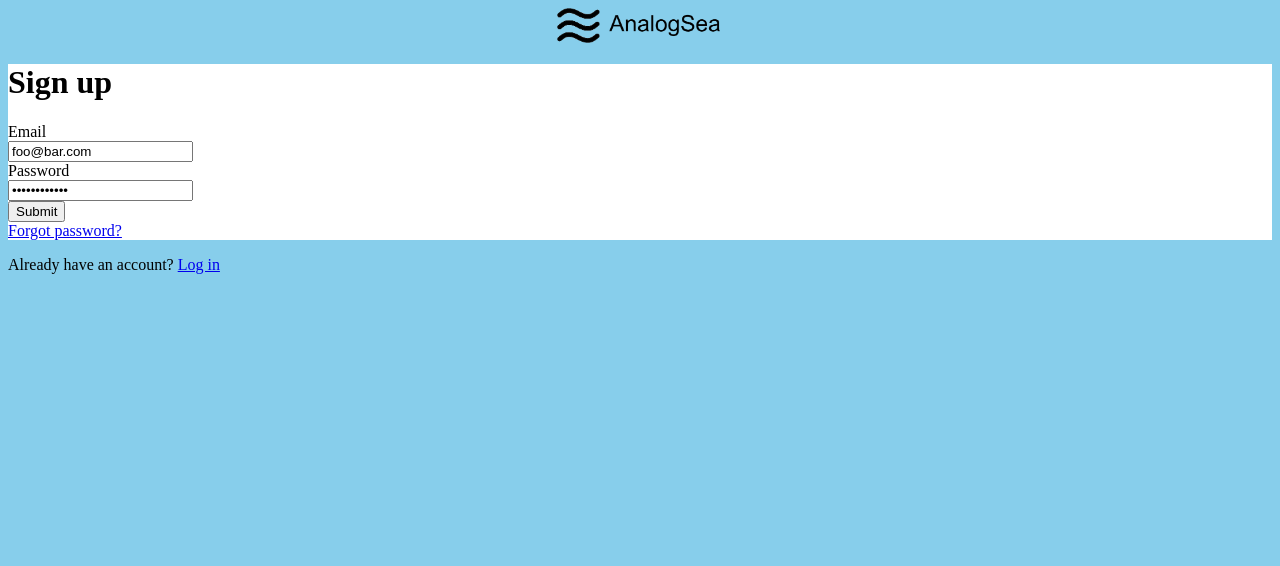
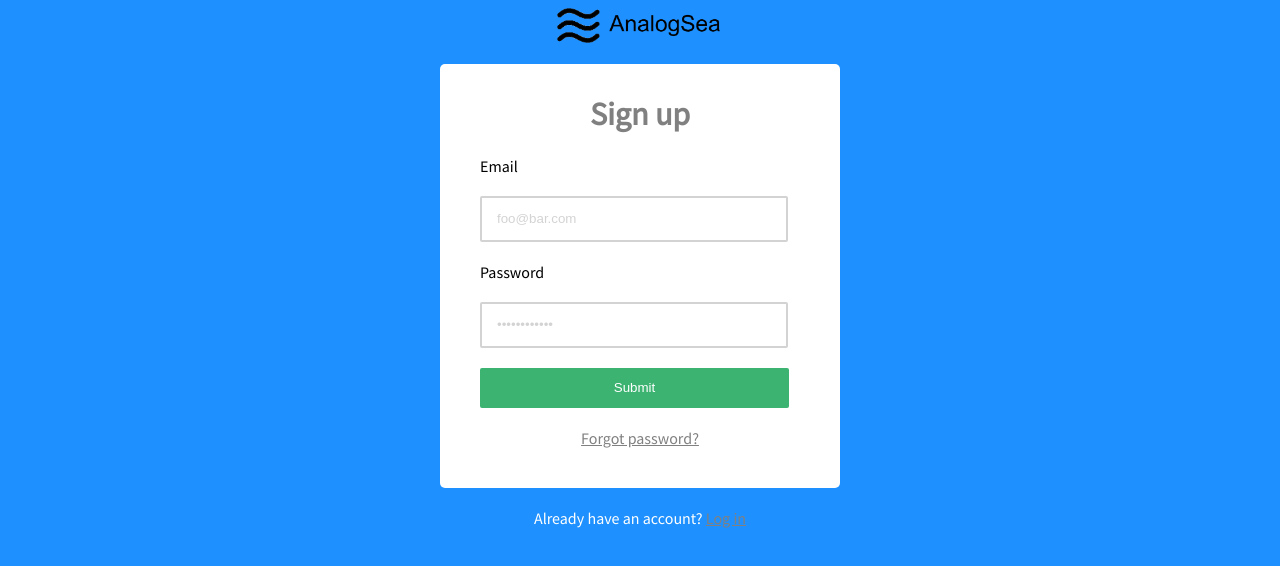
Before and after one commit to broggii/project_3, a plain HTML site: page index.html in a window 1280 px wide. Drawn offline with Linux system fonts and the light colour scheme.

Commit message:
first commit

```diff
--- a/index.html
+++ b/index.html
@@ -5,6 +5,7 @@
     <meta charset="utf-8">
     <title>AnalogSea</title>
     <link rel="stylesheet" href="styles/style.css">
+    <link href="https://fonts.googleapis.com/css?family=Source+Sans+Pro" rel="stylesheet">
 </head>
 
 <body>
@@ -12,14 +13,15 @@
     <div class="login_area">
         <h1>Sign up</h1>
         <form class="form" action="/signup/" method="post">
-            Email <br>
-            <input type="email" name="email" value="foo@bar.com" required="yes"><br> Password <br>
-            <input type="password" name="psw" value="1234passw0rd" required="yes"><br>
-            <input type="submit" name="" value="Submit">
+            <p>Email</p>
+            <input type="email" name="email" value="foo@bar.com" id="pl" required="yes"><br>
+            <p>Password</p>
+            <input type="password" name="psw" value="1234passw0rd" id="pl" required="yes"><br>
+            <input type="submit" name="" value="Submit" class="button">
         </form>
-        <a href="/forgot-password/new">Forgot password?</a>
+        <a href="/forgot-password/new" class="pw">Forgot password?</a>
     </div>
-    <p>Already have an account? <a href="/login">Log in</a></p>
+    <p class="ha">Already have an account? <a href="/login">Log in</a></p>
 </body>
 
 </html>
--- a/styles/style.css
+++ b/styles/style.css
@@ -1,12 +1,64 @@
 body {
-  background-color: skyblue;
+  background-color: dodgerblue;
+  font-family: 'Source Sans Pro', sans-serif;
 }
 .login_area {
   background-color: white;
-
+  display: block;
+  margin: auto;
+  width: 320px;
+  padding: 0 40px 0 40px;
+  border-radius: 5px;
+}
+.login_area h1 {
+  padding-top: 30px;
+  text-align: center;
+  color: grey;
+}
+input {
+  width: 287px;
+  border: 2px solid lightgrey;
+  height: 40px;
+  margin-bottom: 20px;
+  border-radius: 2px;
+}
+#pl {
+  padding-left: 15px;
+  color: lightgrey;
 }
 img {
   display: block;
   margin: auto;
   height: 35px;
 }
+p {
+  display: block;
+  margin: auto;
+  padding-bottom: 20px;
+}
+.pw {
+  padding-bottom: 40px;
+  display: block;
+  text-align: center;
+}
+.ha  {
+  text-align: center;
+  padding-top: 20px;
+  color: white;
+}
+a:link {
+  color: grey;
+
+}
+a:visited {
+  color: lightgrey;
+}
+.button {
+  width: 309px;
+  background-color: mediumseagreen;
+  border: seagreen;
+  color: white;
+}
+.button:hover {
+  background-color: green;
+}
```
